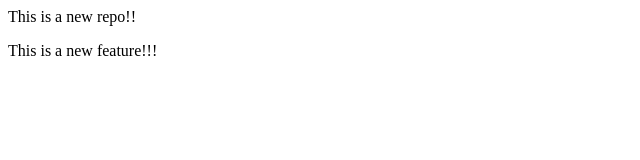
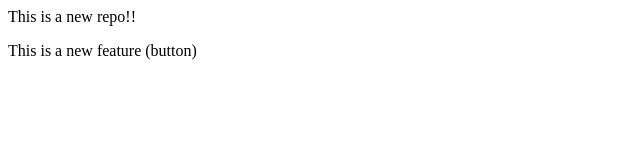
Before and after one commit to ritvikvoleti7/localrepo, a plain HTML site: page index.html in a window 1280 px wide. Shown: the full height of the page, 0-640 px from the left. Drawn offline with Linux system fonts and the light colour scheme.

Commit message:
Add button

```diff
--- a/index.html
+++ b/index.html
@@ -1,2 +1,2 @@
 <p>This is a new repo!!</p>
-<p>This is a new feature!!!</p>
+<p>This is a new feature (button)</p>
```
